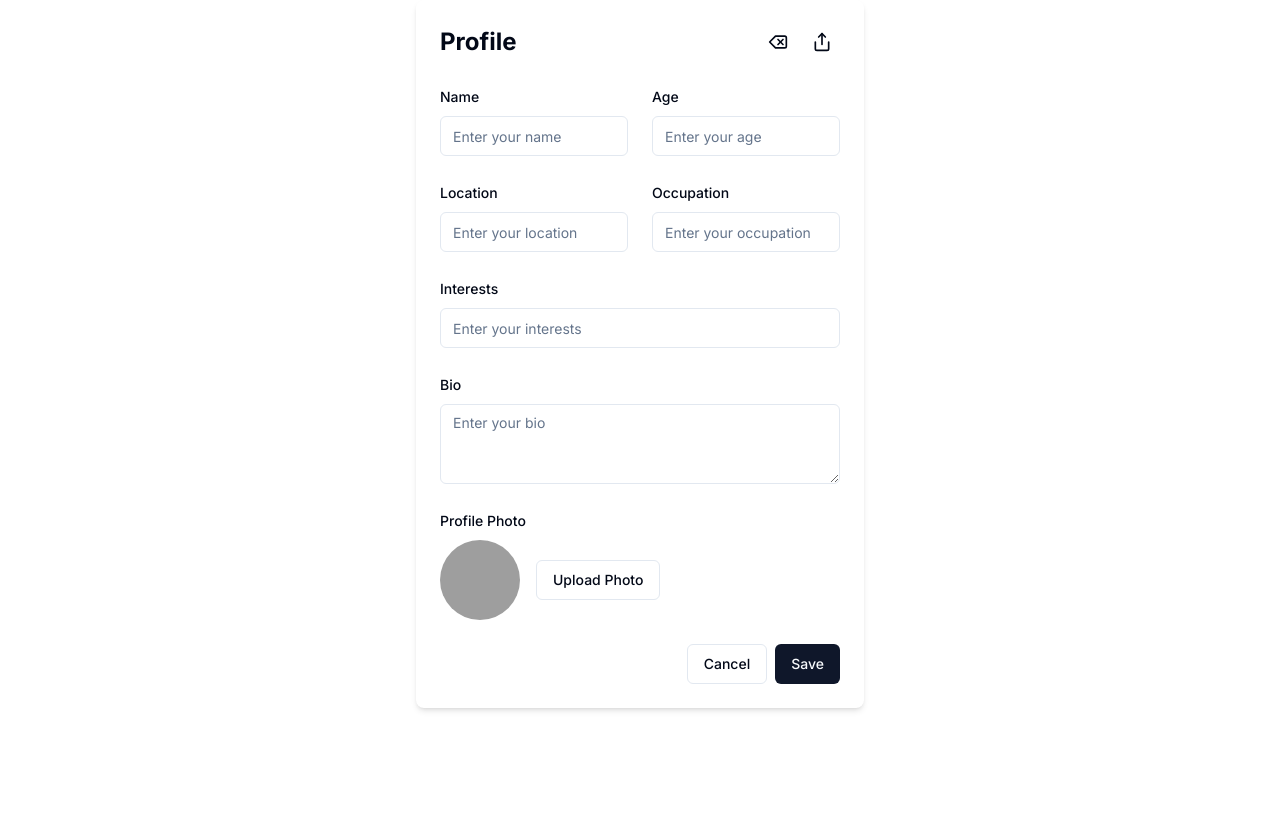
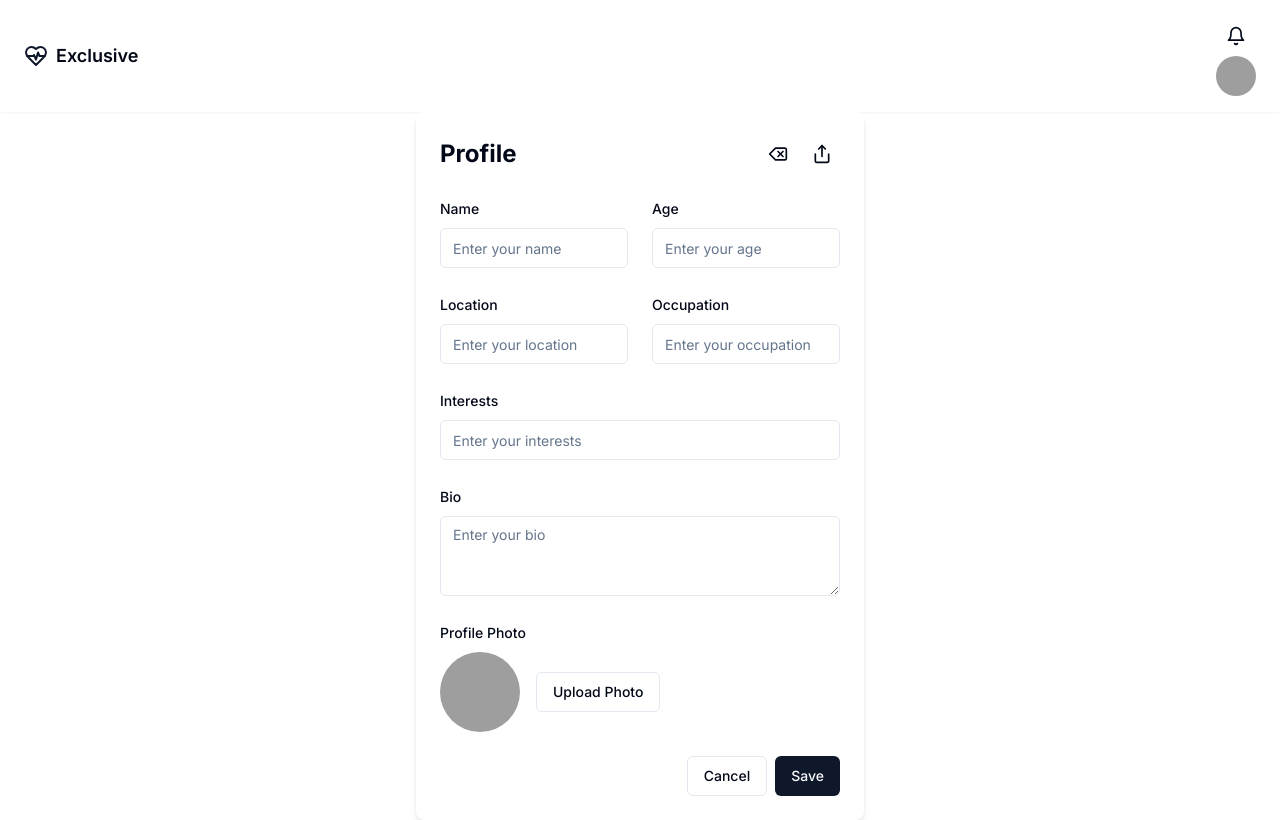
Before and after one commit to jon-jc/dating-app-kr, a Next.js app: page /profile in a window 1280 px wide. Built offline with nearby package versions, Linux system fonts and the light colour scheme; grey boxes are pictures that could not be loaded.

Commit message:
Refactor landing page to include Header component in page.tsx and profile/page.tsx

```diff
--- a/app/page.tsx
+++ b/app/page.tsx
@@ -1,8 +1,12 @@
+import Header from "@/components/header";
 import Landing from "@/components/landing";
 import Image from "next/image";
 
 export default function Home() {
   return (
+    <>
+    <Header />
    <Landing />
+   </>
   );
 }
--- a/app/profile/page.tsx
+++ b/app/profile/page.tsx
@@ -1,9 +1,12 @@
+import Header from '@/components/header'
 import ProfilePage from '@/components/profile'
-import React from 'react'
 
 const page = () => {
   return (
+    <>
+    <Header />
     <ProfilePage />
+    </>
   )
 }
 
--- /dev/null
+++ b/components/header.tsx
@@ -0,0 +1,29 @@
+import { BellIcon, HeartPulseIcon } from 'lucide-react'
+import Link from 'next/link'
+import React from 'react'
+import { Button } from './ui/button'
+import { Avatar, AvatarFallback, AvatarImage } from './ui/avatar'
+
+const Header = () => {
+  return (
+    <header className="bg-white dark:bg-gray-950 px-4 md:px-6 py-4 flex items-center justify-between shadow-sm dark:shadow-none">
+    <Link className="flex items-center gap-2" href="/">
+      <HeartPulseIcon className="w-6 h-6 text-primary" />
+      <span className="text-lg font-semibold">Exclusive</span>
+    </Link>
+    <div className="flex items-center gap-4">
+      <Link href="/profile">
+      <Button className="rounded-full" size="icon" variant="ghost">
+        <BellIcon className="w-5 h-5" />
+      </Button>
+      <Avatar >
+        <AvatarImage alt="@user" src="/placeholder-user.jpg" />
+        <AvatarFallback>JD</AvatarFallback>
+      </Avatar>
+      </Link>
+    </div>
+  </header>
+  )
+}
+
+export default Header
--- a/components/landing.tsx
+++ b/components/landing.tsx
@@ -4,27 +4,12 @@ import { Button } from "@/components/ui/button"
 import { AvatarImage, AvatarFallback, Avatar } from "@/components/ui/avatar"
 import { Card } from "@/components/ui/card"
 import Image from "next/image"
+import { HeartPulseIcon } from "lucide-react"
 
 const Landing = () => {
   return (
     <main className="flex flex-col min-h-[100dvh]">
-    <header className="bg-white dark:bg-gray-950 px-4 md:px-6 py-4 flex items-center justify-between shadow-sm dark:shadow-none">
-      <Link className="flex items-center gap-2" href="#">
-        <HeartIcon className="w-6 h-6 text-primary" />
-        <span className="text-lg font-semibold">Exclusive</span>
-      </Link>
-      <div className="flex items-center gap-4">
-        <Link href="/profile">
-        <Button className="rounded-full" size="icon" variant="ghost">
-          <BellIcon className="w-5 h-5" />
-        </Button>
-        <Avatar >
-          <AvatarImage alt="@user" src="/placeholder-user.jpg" />
-          <AvatarFallback>JD</AvatarFallback>
-        </Avatar>
-        </Link>
-      </div>
-    </header>
+
     <div className="flex-1 bg-gray-100 dark:bg-gray-900 p-4 md:p-6">
       <div className="max-w-5xl mx-auto grid grid-cols-1 md:grid-cols-2 lg:grid-cols-3 gap-4 md:gap-6">
         <Card className="relative group overflow-hidden rounded-lg shadow-lg hover:shadow-xl transition-transform duration-300 ease-in-out hover:-translate-y-2">
```
